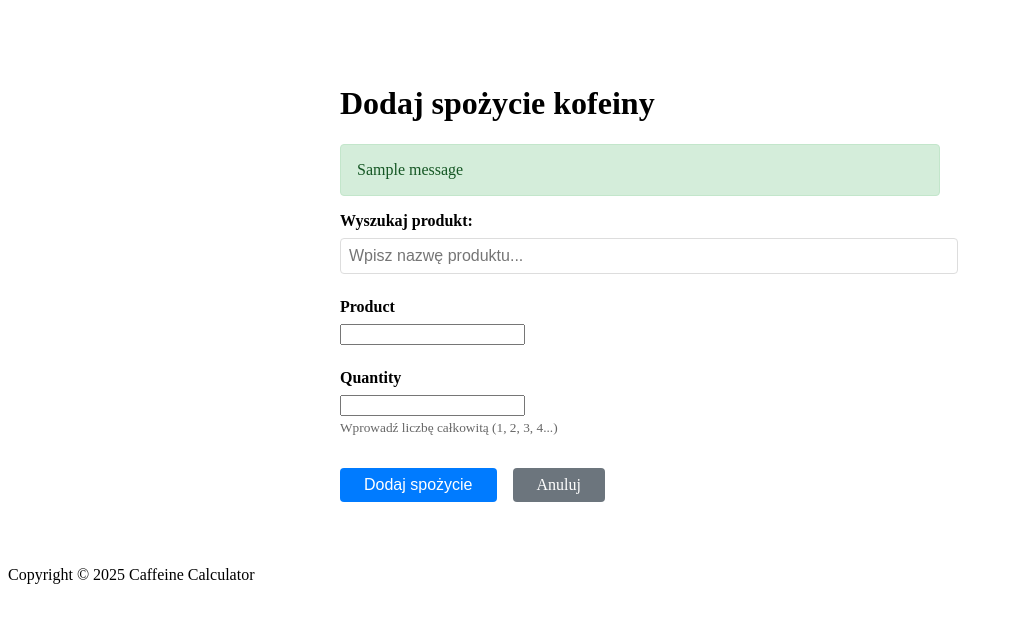
After one commit to Szurag/caffeine-calculator, a Django app: template templates/intake/add_intake.html in a window 1280 px wide. The commit adds this page. Shown: the top 623 px of the page, without its empty margins (0-1013 px from the left). Run offline with Django 5.2, Linux system fonts and the light colour scheme; the template is opened without the code that fills it, so the values that code supplies are empty, except form fields; tables that the repository leaves empty hold one stand-in row (values such as "Sample post"); one stand-in notice (Sample message) is shown; form fields are guessed from the names that the template uses.

Commit message:
feature/adding-products

```diff
--- a/caffeine_calculator/settings.py
+++ b/caffeine_calculator/settings.py
@@ -65,7 +65,7 @@ ROOT_URLCONF = 'caffeine_calculator.urls'
 TEMPLATES = [
     {
         'BACKEND': 'django.template.backends.django.DjangoTemplates',
-        'DIRS': ['templates'],
+        'DIRS': [BASE_DIR / 'templates'],
         'APP_DIRS': True,
         'OPTIONS': {
             'context_processors': [
--- a/caffeine_calculator/urls.py
+++ b/caffeine_calculator/urls.py
@@ -22,7 +22,9 @@ from caffeine_calculator import settings
 
 urlpatterns = [
     path('admin/', admin.site.urls),
-    path('', include('users.urls'))
+    path('', include('users.urls')),
+    path('intake/', include('intake.urls')),
+    path('products/', include('products.urls')),
 ]
 
 if settings.DEBUG:
--- /dev/null
+++ b/templates/base.html
@@ -0,0 +1,16 @@
+<!doctype html>
+<html lang="en">
+<head>
+    <meta charset="UTF-8">
+    <meta name="viewport"
+          content="width=device-width, user-scalable=no, initial-scale=1.0, maximum-scale=1.0, minimum-scale=1.0">
+    <meta http-equiv="X-UA-Compatible" content="ie=edge">
+    <title>{% block title %}Caffeine Calculator{% endblock %}</title>
+</head>
+<body>
+{% block content %}{% endblock %}
+<footer>
+    <p>Copyright © 2025 Caffeine Calculator</p>
+</footer>
+</body>
+</html>
--- /dev/null
+++ b/templates/intake/add_intake.html
@@ -0,0 +1,167 @@
+{% extends 'base.html' %}
+
+{% block title %}Dodaj spożycie - Caffeine Calculator{% endblock %}
+
+{% block content %}
+<div class="container">
+    <h1>Dodaj spożycie kofeiny</h1>
+
+    {% if messages %}
+        <div class="messages">
+            {% for message in messages %}
+                <div class="alert alert-{{ message.tags }}">
+                    {{ message }}
+                </div>
+            {% endfor %}
+        </div>
+    {% endif %}
+
+    <form method="post" class="intake-form">
+        {% csrf_token %}
+
+        <div class="form-group">
+            <label for="product-search">Wyszukaj produkt:</label>
+            <input type="text" id="product-search" class="form-control" placeholder="Wpisz nazwę produktu...">
+        </div>
+
+        <div class="form-group">
+            {{ form.product.label_tag }}
+            {{ form.product }}
+            {% if form.product.errors %}
+                <div class="error">{{ form.product.errors }}</div>
+            {% endif %}
+        </div>
+
+        <div class="form-group">
+            {{ form.quantity.label_tag }}
+            {{ form.quantity }}
+            {% if form.quantity.errors %}
+                <div class="error">{{ form.quantity.errors }}</div>
+            {% endif %}
+            <small class="form-text">Wprowadź liczbę całkowitą (1, 2, 3, 4...)</small>
+        </div>
+
+        <div class="form-actions">
+            <button type="submit" class="btn btn-primary">Dodaj spożycie</button>
+            <a href="{% url 'dashboard' %}" class="btn btn-secondary">Anuluj</a>
+        </div>
+    </form>
+</div>
+
+<style>
+    .container {
+        max-width: 600px;
+        margin: 2rem auto;
+        padding: 2rem;
+    }
+
+    .form-group {
+        margin-bottom: 1.5rem;
+    }
+
+    label {
+        display: block;
+        margin-bottom: 0.5rem;
+        font-weight: bold;
+    }
+
+    .form-control {
+        width: 100%;
+        padding: 0.5rem;
+        font-size: 1rem;
+        border: 1px solid #ddd;
+        border-radius: 4px;
+    }
+
+    .form-control:focus {
+        outline: none;
+        border-color: #007bff;
+    }
+
+    .form-text {
+        display: block;
+        margin-top: 0.25rem;
+        color: #666;
+    }
+
+    .error {
+        color: #dc3545;
+        margin-top: 0.25rem;
+    }
+
+    .form-actions {
+        display: flex;
+        gap: 1rem;
+        margin-top: 2rem;
+    }
+
+    .btn {
+        padding: 0.5rem 1.5rem;
+        border: none;
+        border-radius: 4px;
+        cursor: pointer;
+        text-decoration: none;
+        display: inline-block;
+        font-size: 1rem;
+    }
+
+    .btn-primary {
+        background-color: #007bff;
+        color: white;
+    }
+
+    .btn-primary:hover {
+        background-color: #0056b3;
+    }
+
+    .btn-secondary {
+        background-color: #6c757d;
+        color: white;
+    }
+
+    .btn-secondary:hover {
+        background-color: #545b62;
+    }
+
+    .alert {
+        padding: 1rem;
+        margin-bottom: 1rem;
+        border-radius: 4px;
+    }
+
+    .alert-success {
+        background-color: #d4edda;
+        color: #155724;
+        border: 1px solid #c3e6cb;
+    }
+</style>
+
+<script>
+    // Filtrowanie produktów w select
+    document.addEventListener('DOMContentLoaded', function() {
+        const searchInput = document.getElementById('product-search');
+        const productSelect = document.getElementById('product-select');
+        const originalOptions = Array.from(productSelect.options);
+
+        searchInput.addEventListener('input', function() {
+            const searchTerm = this.value.toLowerCase();
+
+            // Usuń wszystkie opcje oprócz pierwszej (placeholder)
+            while (productSelect.options.length > 1) {
+                productSelect.remove(1);
+            }
+
+            // Dodaj pasujące opcje
+            originalOptions.forEach(option => {
+                if (option.value === '') {
+                    return; // Pomiń placeholder
+                }
+
+                if (option.text.toLowerCase().includes(searchTerm)) {
+                    productSelect.add(option.cloneNode(true));
+                }
+            });
+        });
+    });
+</script>
+{% endblock %}
--- /dev/null
+++ b/templates/users/dashboard_navigation.html
@@ -0,0 +1,3 @@
+<ul>
+    <li><a href="{% url 'product_index' %}">Twoje produkty</a></li>
+</ul>
--- a/users/urls.py
+++ b/users/urls.py
@@ -5,5 +5,5 @@ urlpatterns = [
     path("", views.landing, name="landing"),
     path("register/", views.register, name="register"),
     path("login/", views.login_view, name="login"),
-    # path("dashboard/", views.dashboard, name="dashboard"),
+    path("dashboard/", views.dashboard, name="dashboard"),
 ]
```
Also changed, not shown: intake/forms.py (added, +36 -0 lines), intake/urls.py (added, +8 -0 lines), intake/views.py (+32 -2 lines), products/urls.py (added, +8 -0 lines), products/views.py (+18 -2 lines), templates/products/index.html (added, +33 -0 lines), templates/users/dashboard.html (added, +62 -0 lines), templates/users/landing.html (+89 -80 lines), users/views.py (+41 -3 lines).
